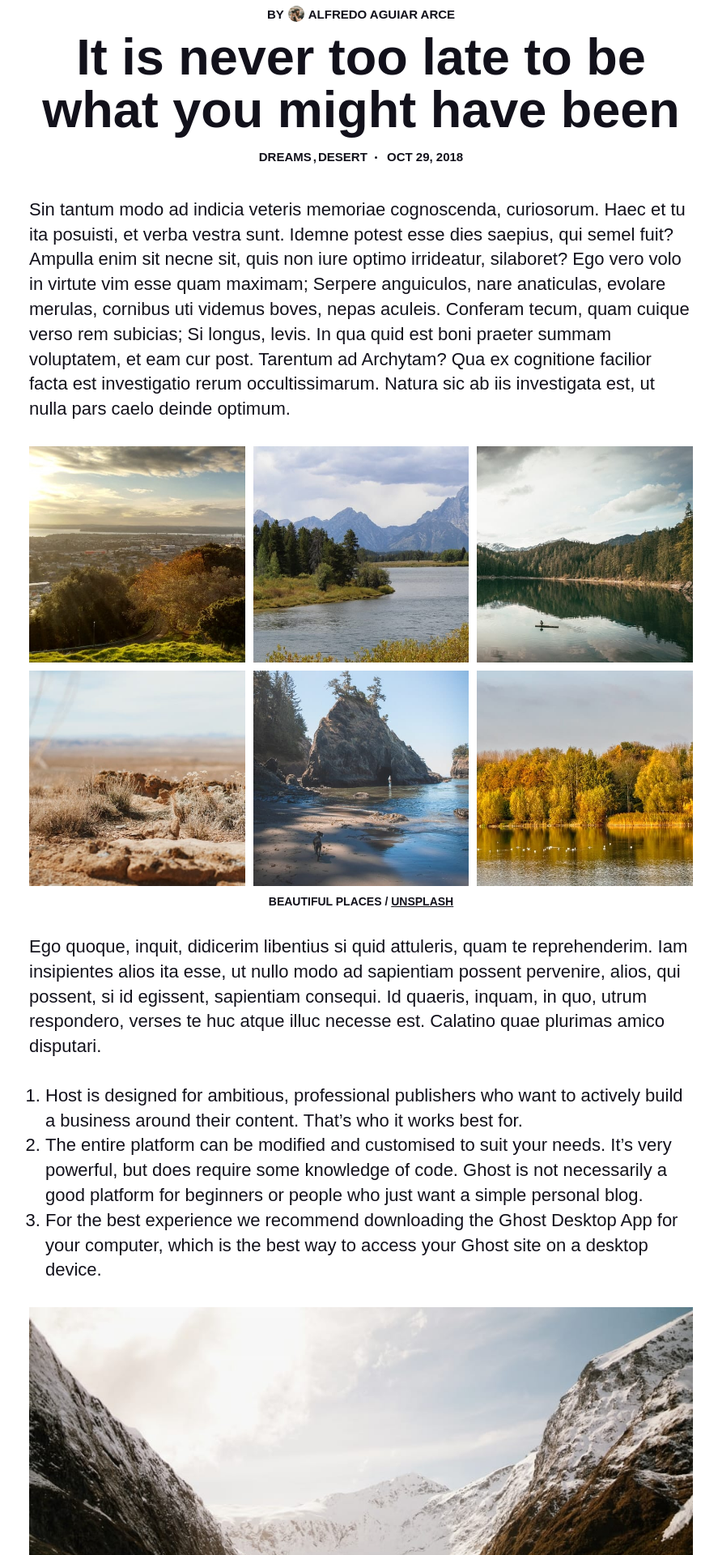
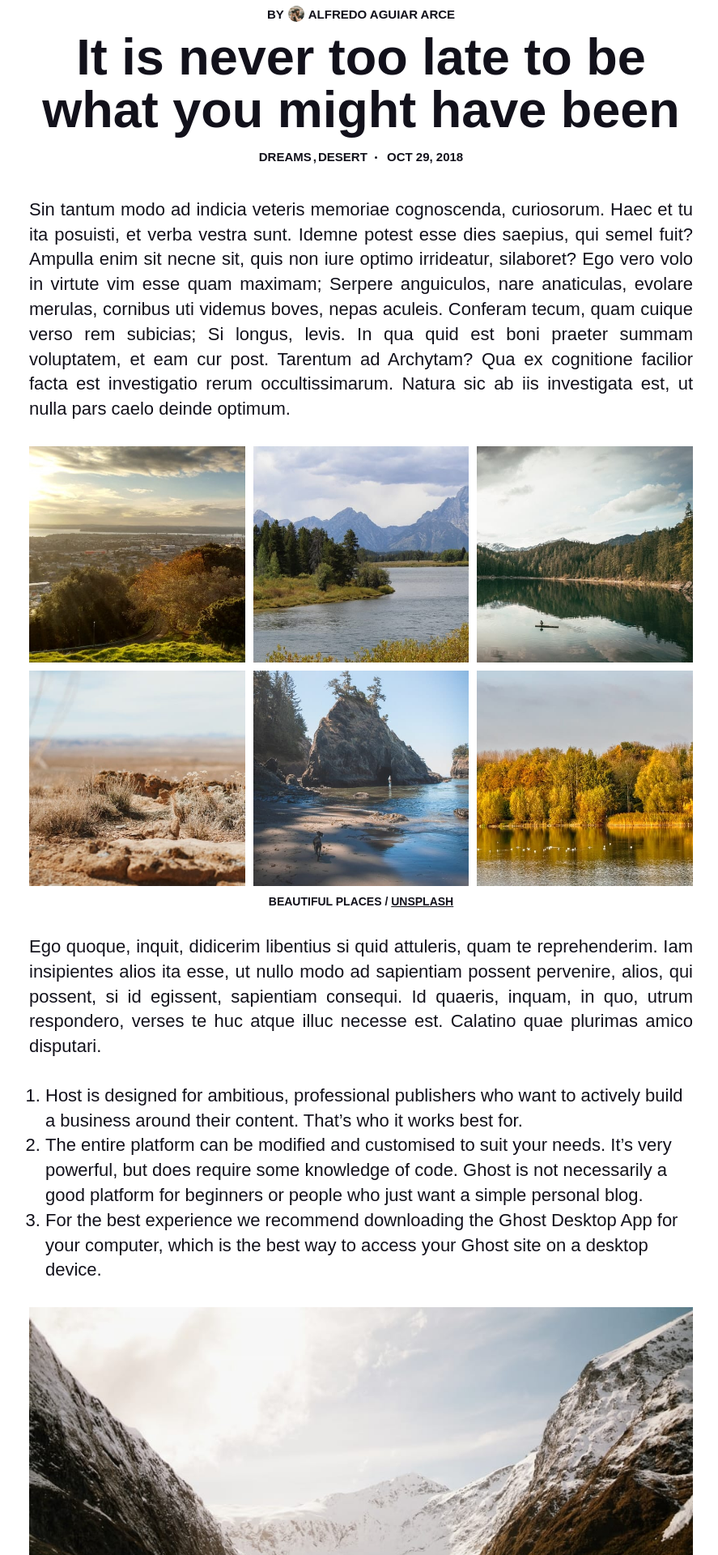
Before and after one commit to alfredoaguiararce/alfredoagrar, a Jekyll site: the page built from _posts/2018-04-21-It-is-never-too-late-to-be-what-you-might-have-been.md, in a window 1280 px wide. Shown: the part 761-2681 px from the top of the page at 81% size, without its empty margins (194-1081 px from the left). Built offline with Jekyll 4.4.1, drawn with Linux system fonts in a browser that asks for light colours; nearby versions of some CDN libraries; some web fonts are replaced.

Commit message:
Justificar texto en blog

```diff
--- a/_sass/4-layouts/_page.scss
+++ b/_sass/4-layouts/_page.scss
@@ -56,3 +56,9 @@
     border-bottom: 2px solid $brand-color;
   }
 }
+
+.post__content {
+  p {
+    text-align: justify;
+  }
+}
```
